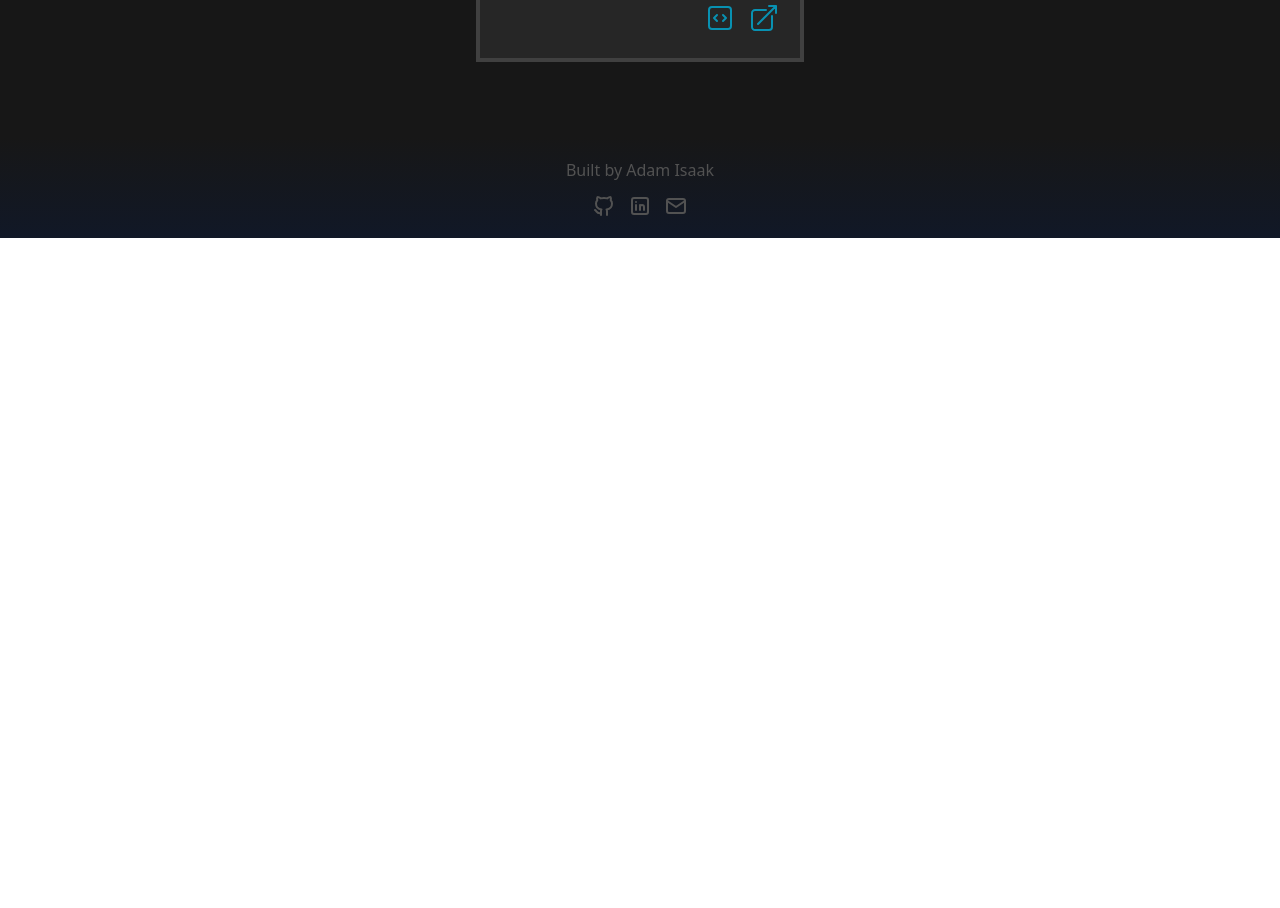
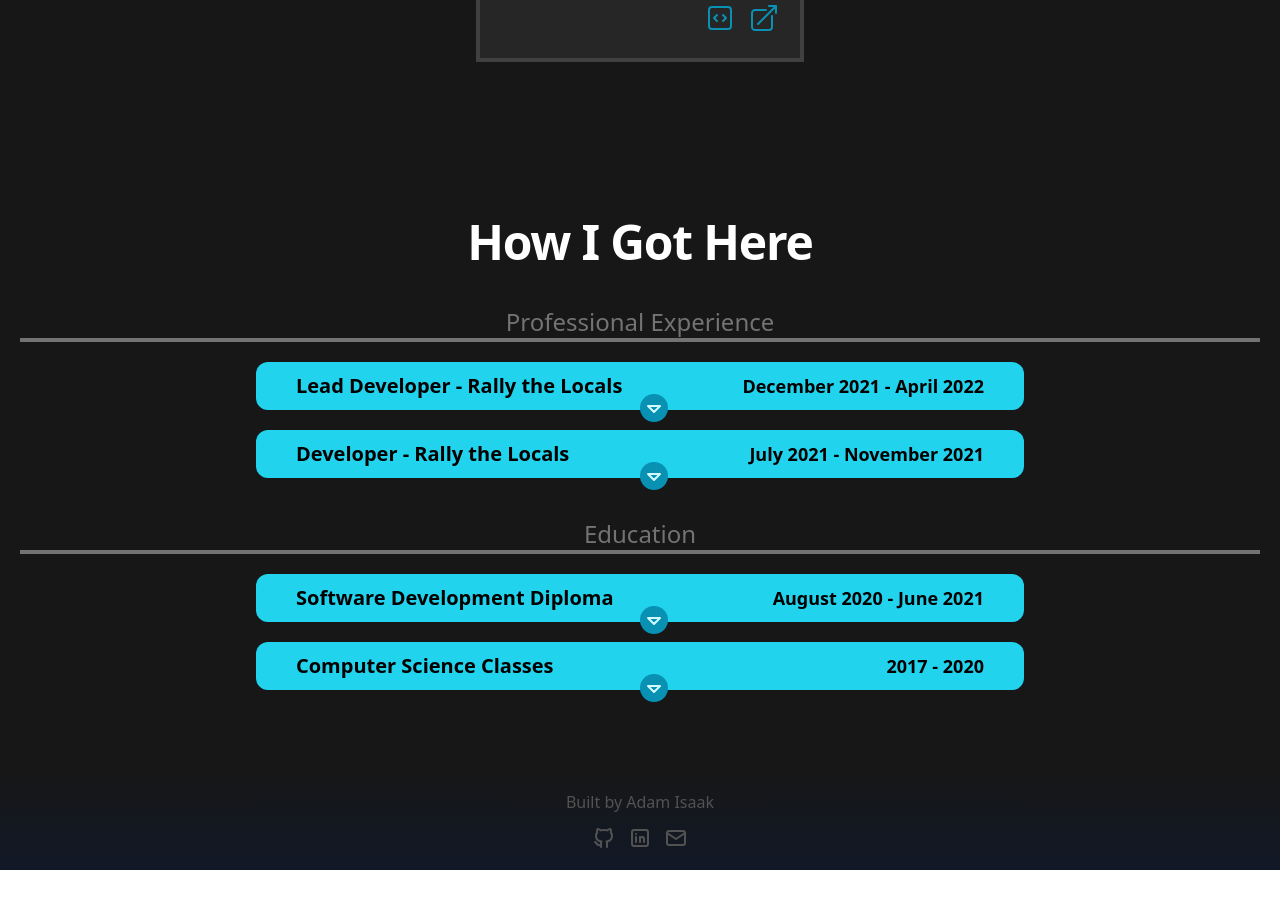
Before and after one commit to Adam-Isaak-dev/portfolio, a Next.js app: page / in a window 1280 px wide. Shown: the part 1700-2608 px from the top of the page. Before the commit the page ends 1938 px from the top, so only its background shows below. Built offline with nearby package versions, Linux system fonts and the light colour scheme.

Commit message:
Create a experience section

```diff
--- /dev/null
+++ b/components/home/Experience.jsx
@@ -0,0 +1,128 @@
+import * as React from 'react';
+import { IconMapPin, IconExternalLink, IconCaretDown, IconCaretUp } from '@tabler/icons';
+
+const jobs = [
+  {
+    title: "Lead Developer - Rally\xa0the\xa0Locals",
+    start: "December\xa02021",
+    end: "April\xa02022",
+    location: "Remote (Winnipeg, Canada)",
+    description: "Led the entire site development process for the marketing site Rally the Locals. Key responsibilities were: managing a 5 person team, developing new site features (external API integrations, new dashboard options), maintaining the site's infrastructure.",
+    tags: ["Laravel", "PHP", "Javascript", "HTML", "CSS", "Jira Cloud"],
+    url: "https://rallythelocals.com/",
+    link: "rallythelocals.com",
+  },
+  {
+    title: "Developer - Rally\xa0the\xa0Locals",
+    start: "July\xa02021",
+    end: "November\xa02021",
+    location: "Remote (Winnipeg, Canada)",
+    description: "Diligently worked at improving all facets of the site through the whole technology stack, before developing a major site feature in the form of a external API integration with Facebook's Graph API.",
+    tags: ["Laravel", "PHP", "RESTful API's", "Javascript", "HTML", "CSS"],
+    url: "https://rallythelocals.com/",
+    link: "rallythelocals.com",
+  }
+];
+const education = [
+  {
+    title: "Software Development Diploma",
+    start: "August\xa02020",
+    end: "June\xa02021",
+    location: "Manitoba Institute of Trades and Technology",
+    description: "Based in the fundamentals of full stack development from front-end to back-end, across a number of different tools and put those lessons into practice with a team through group projects.",
+    tags: [ "HTML", "CSS", "Javascript", "React", "C#", ".Net", "git", "technical writing"],
+    url: false,
+    link: false,
+  },
+  {
+    title: "Computer Science Classes",
+    start: "2017",
+    end: "2020",
+    location: "Dakota Collegiate",
+    description: "Learned the core principles and concepts behind programing and computer science in C++, such as OOP and algorithmic thinking. Culminating in independently learning C# and creating managing a team of students to make a point and click adventure game.",
+    tags: [ "C++", "C#", "OOP"],
+    url: false,
+    link: false,
+  }
+];
+
+
+export default function Experience() {
+  return (
+    <div className="bg-neutral-900">
+      <div className="mx-auto max-w-7xl lg:py-30 md:py-20 sm:py-15 py-10">
+        <div className="text-center mb-10">
+          <h2 className="text-3xl font-bold tracking-tight text-white sm:text-4xl md:text-5xl">How I Got Here</h2>
+        </div>
+        <div className="w-full">
+          <div  className="px-5 mb-5">
+            <h3 className="text-2xl w-full text-neutral-500 border-b-4 border-solid border-neutral-500 text-center">Professional Experience</h3>
+          </div>
+          <div className="flex flex-col justify-center items-center lg:max-w-3xl md:max-w-2xl sm:max-w-lg max-w-md mx-auto">
+            <div className="min-w-full space-y-5">
+              {jobs.map((job) => (
+                <Entry {...job}/>
+              ))}
+            </div>
+          </div>
+          <div  className="px-5 mb-5 mt-10">
+            <h3 className="text-2xl w-full text-neutral-500 border-b-4 border-solid border-neutral-500 text-center">Education</h3>
+          </div>
+          <div className="flex flex-col justify-center items-center lg:max-w-3xl md:max-w-2xl sm:max-w-lg max-w-md mx-auto">
+            <div className="min-w-full space-y-5">
+              {education.map((entry) => (
+                <Entry {...entry}/>
+              ))}
+            </div>
+          </div>
+        </div>
+      </div>
+    </div>
+  );
+}
+
+export function Entry(props) {
+  const [open, setOpen] = React.useState(false);
+
+  function handleClick(e) {
+    e.preventDefault();
+    setOpen(!open);
+  }
+
+  return (
+    <div className=" md:w-4xl rounded-xl bg-slate-900" key={props.title} >
+      <div className="rounded-xl lg:h-12 md:h-14 h-20 sm:px-10 px-5  bg-cyan-400 relative flex items-center justify-between " onClick={handleClick}>
+        <span className="sm:text-xl text-lg font-bold">{props.title}</span>
+        <span className="sm:text-lg text-base font-semibold text-right">{props.start} - {props.end}</span>
+        <button className="absolute -bottom-3 left-1/2 rounded-full p-0.5 bg-cyan-600">
+          {open ? <IconCaretUp className="h-6 w-6 text-cyan-100"/> : <IconCaretDown className="h-6 w-6 text-cyan-100"/> }
+        </button>
+      </div>
+      <div className={(open ? "opacity-100 max-h-96" : "opacity-0 max-h-0") + " transition-all ease-in-out duration-300"} id={"background-" + props.title}>
+        <div className="space-y-5 p-5">
+          <div className="flex space-x-3 items-center">
+            <IconMapPin className="h-6 w-6 text-cyan-500"/>
+            <span className="text-neutral-400">{props.location}</span>
+          </div>
+          <p className="text-lg text-neutral-200">
+            {props.description}
+          </p>
+          <ul className="flex flex-wrap space-x-5 text-neutral-400">
+            {props.tags.map((tag) => (
+              <li className="rounded-full px-3 py-1 mt-1 bg-slate-800">{tag}</li>
+            ))}
+          </ul>
+          {!props.link ? " ":
+            <div className="flex space-x-3 justify-end items-center ">
+              <a href={props.url} target="_blank">
+                <span className="text-neutral-400">{props.link}</span>
+              </a>
+              <IconExternalLink className="h-6 w-6 text-cyan-500"/>
+            </div>
+          }
+        </div>
+        <p></p>
+      </div>
+    </div>
+  );
+}
--- a/components/home/Projects.jsx
+++ b/components/home/Projects.jsx
@@ -1,4 +1,4 @@
-import { CodeBracketSquareIcon, ArrowTopRightOnSquareIcon  } from '@heroicons/react/24/outline'
+import { CodeBracketSquareIcon, ArrowTopRightOnSquareIcon  } from '@heroicons/react/24/outline';
 
 const projects = [
   {
--- a/components/home/Showcase.jsx
+++ b/components/home/Showcase.jsx
@@ -35,7 +35,7 @@ export default function Showcase(props) {
 
 export function Panel(props) {
   return (
-    <div className="sm:w-80 sm:h-80 w-64 h-64 mt-5 mx-3 bg-neutral-800 border-solid border-4 border-neutral-700 transition duration-150 ease-in-out hover:-translate-y-5">
+    <div className="sm:w-80 sm:h-80 w-64 h-64 mt-5 mx-3 bg-neutral-800 border-solid border-4 border-neutral-700 transition duration-150 ease-in-out hover:-translate-y-5" key={"panel-" + props.title}>
       <h3 className="sm:text-3xl text-2xl font-bold text-center text-white py-3">{props.title}</h3>
       <div className="border-l-4 border-solid border-neutral-500 mx-5">
         <p className="px-5 sm:py-5 py-2 sm:text-xl text-lg font-mono font-medium text-neutral-300">{props.text}</p>
--- a/pages/index.js
+++ b/pages/index.js
@@ -3,6 +3,7 @@ import NavBar from "../components/NavBar";
 import HeroSection from "../components/home/HeroSection";
 import Showcase from "../components/home/Showcase";
 import Projects from "../components/home/Projects";
+import Experience from "../components/home/Experience";
 import Footer from "../components/Footer";
 
 export default function Home() {
@@ -15,6 +16,7 @@ export default function Home() {
           <HeroSection />
           <Showcase />
           <Projects />
+          <Experience />
         </div>
       </main>
       <Footer />
```
